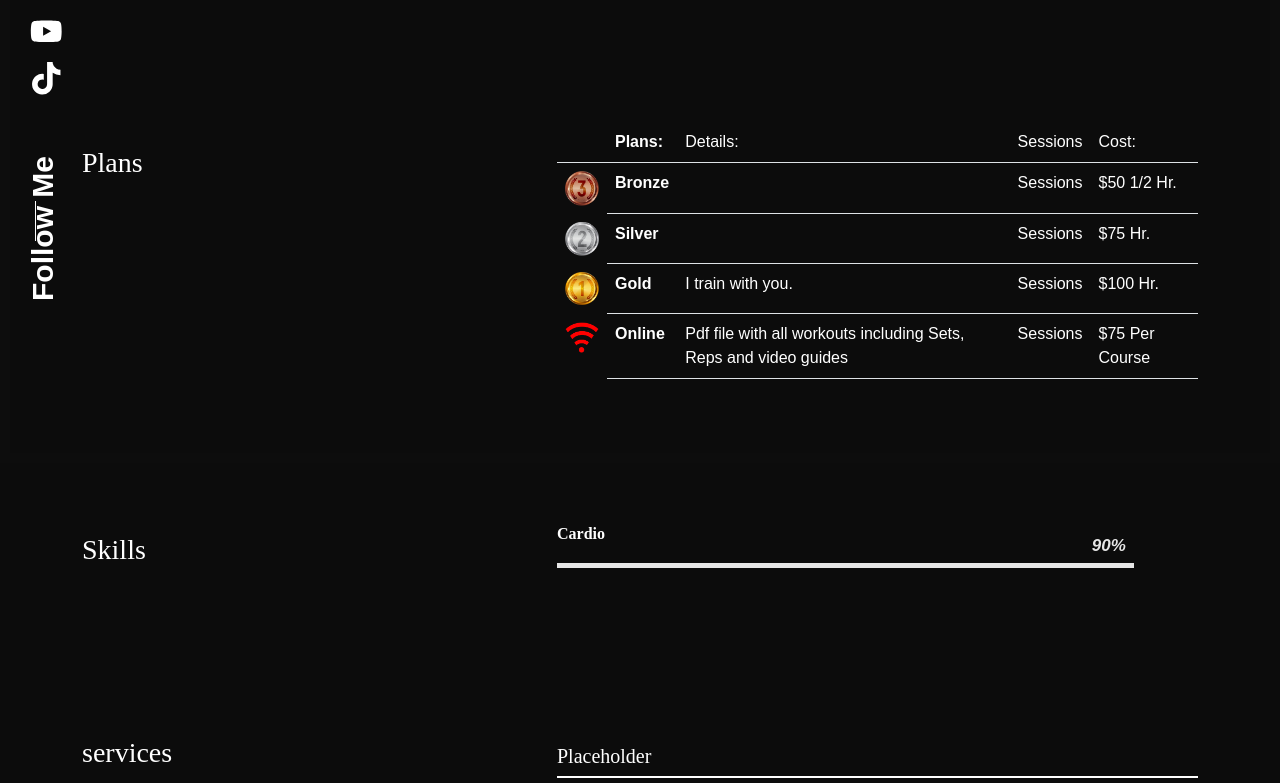
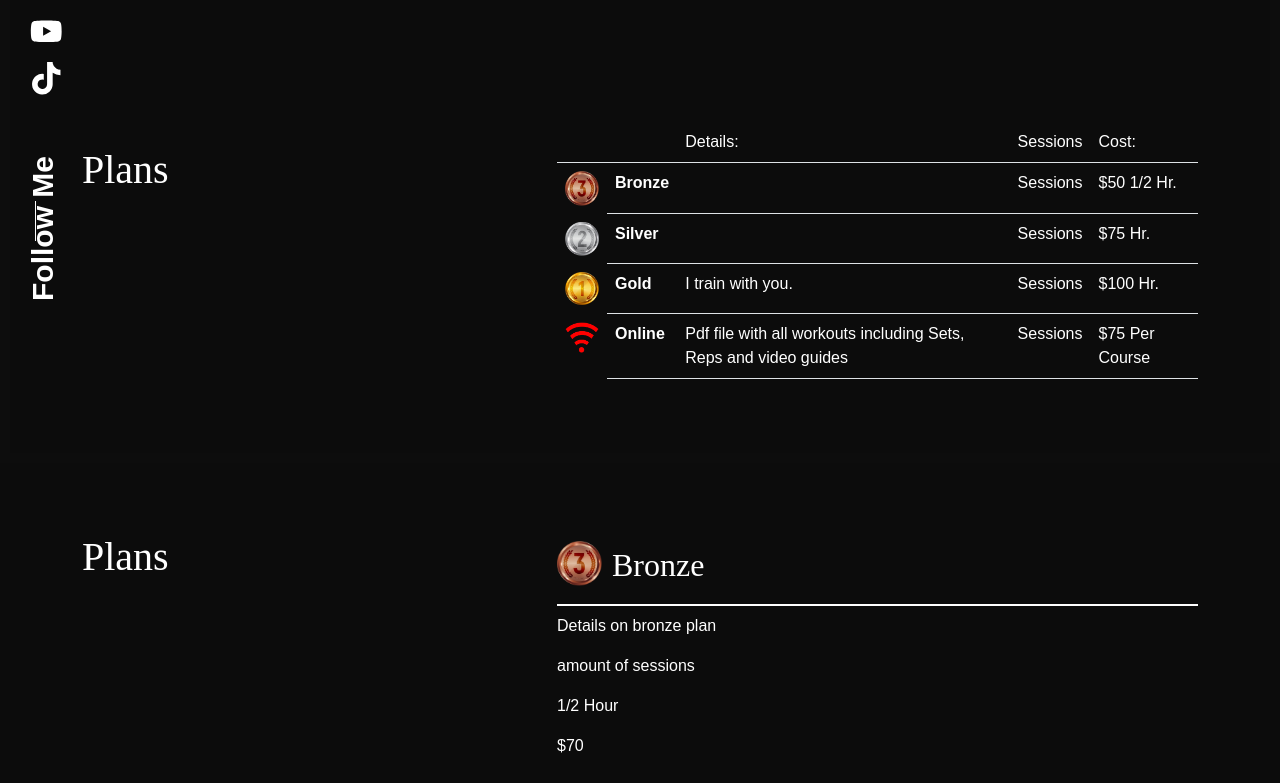
Before and after one commit to nickrosario100/CarlosWeb, a React (Create React App) app: page /about in a window 1280 px wide. Shown: the part 337-1120 px from the top of the page. Built offline with nearby package versions, Linux system fonts and the light colour scheme.

Commit message:
plans layouts

```diff
--- a/src/content_option.js
+++ b/src/content_option.js
@@ -29,7 +29,7 @@ const dataabout = {
     aboutme: "Experience.",
 };
 const worktimeline = [{
-    plan: "Plans:",
+    plan: "",
     details: "Details:",
     cost: "Cost:",
     sessions:"Sessions"
@@ -64,15 +64,43 @@ const worktimeline = [{
     },
 ];
 
-const skills = [{
-        name: "Cardio",
-        value: 90,
-    },
-];
+// const skills = [{
+//         name: "Cardio",
+//         value: 90,
+//     },
+// ];
 
 const services = [{
-        title: "Placeholder",
-        description: "random",
+    img: [bronze],
+    title: "Bronze",
+    description: "Details on bronze plan",
+    sessions:"amount of sessions",
+    timePerSession:"1/2 Hour",
+    cost:"$70",
+    },
+    {
+    img: [silver],
+    title: "Silver",
+    description: "Details on bronze plan",
+    sessions:"amount of sessions",
+    timePerSession:"1/2 Hour",
+    cost:"$70",
+    },
+    {
+    img: [gold],
+    title: "Gold",
+    description: "Details on bronze plan",
+    sessions:"amount of sessions",
+    timePerSession:"1/2 Hour",
+    cost:"$70",
+    },
+    {
+    img: [wifi],
+    title: "Online",
+    description: "Details on bronze plan",
+    sessions:"amount of sessions",
+    timePerSession:"1/2 Hour",
+    cost:"$70",
     },
 ];
 
@@ -119,7 +147,7 @@ export {
     dataabout,
     dataportfolio,
     worktimeline,
-    skills,
+    // skills,
     services,
     introdata,
     contactConfig,
--- a/src/pages/about/index.js
+++ b/src/pages/about/index.js
@@ -6,7 +6,7 @@ import {
   dataabout,
   meta,
   worktimeline,
-  skills,
+  // skills,
   services,
 } from "../../content_option";
 
@@ -37,7 +37,7 @@ export const About = () => {
         </Row>
         <Row className=" sec_sp">
           <Col lg="5">
-            <h3 className="color_sec py-4">Plans</h3>
+            <h1 className="color_sec py-4">Plans</h1>
           </Col>
           <Col lg="7">
             <table className="table caption-top">
@@ -58,7 +58,7 @@ export const About = () => {
             </table>
           </Col>
         </Row>
-        <Row className="sec_sp">
+        {/* <Row className="sec_sp">
           <Col lg="5">
             <h3 className="color_sec py-4">Skills</h3>
           </Col>
@@ -81,17 +81,21 @@ export const About = () => {
               );
             })}
           </Col>
-        </Row>
+        </Row> */}
         <Row className="sec_sp">
           <Col lang="5">
-            <h3 className="color_sec py-4">services</h3>
+            <h1 className="color_sec py-4">Plans</h1>
           </Col>
           <Col lg="7">
             {services.map((data, i) => {
               return (
                 <div className="service_ py-4" key={i}>
-                  <h5 className="service__title">{data.title}</h5>
+                  <h2 className="service__title">{data.img?(
+                      <img src={data.img} alt="" className="othericons"/>):(<td></td>)}{data.title}</h2>
                   <p className="service_desc">{data.description}</p>
+                  <p className="service_desc">{data.sessions}</p>
+                  <p className="service_desc">{data.timePerSession}</p>
+                  <p className="service_desc">{data.cost}</p>
                 </div>
               );
             })}
@@ -101,3 +105,28 @@ export const About = () => {
     </HelmetProvider>
   );
 };
+
+
+{/* <Row className=" sec_sp">
+          <Col lg="5">
+            <h3 className="color_sec py-4">Plans</h3>
+          </Col>
+          <Col lg="7">
+            <table className="table caption-top">
+              <tbody>
+                {worktimeline.map((data, i) => {
+                  return (
+                    <tr key={i}>
+                      {data.img?(
+                      <img src={data.img} alt="" className="icons"/>):(<td></td>)}
+                      <th scope="row">{data.plan}</th>
+                      <td>{data.details}</td>
+                      <td>{data.sessions}</td>
+                      <td>{data.cost}</td>
+                    </tr>
+                  );
+                })}
+              </tbody>
+            </table>
+          </Col>
+        </Row> */}
--- a/src/pages/about/style.css
+++ b/src/pages/about/style.css
@@ -5,6 +5,12 @@
 .icons{
     width: 50px;
     height: auto;
+}
+.othericons{
+    width: 45px;
+    height: auto;
+    margin-right: 10px;
+    margin-bottom: 10px;
 }
 
 .table td,
```
